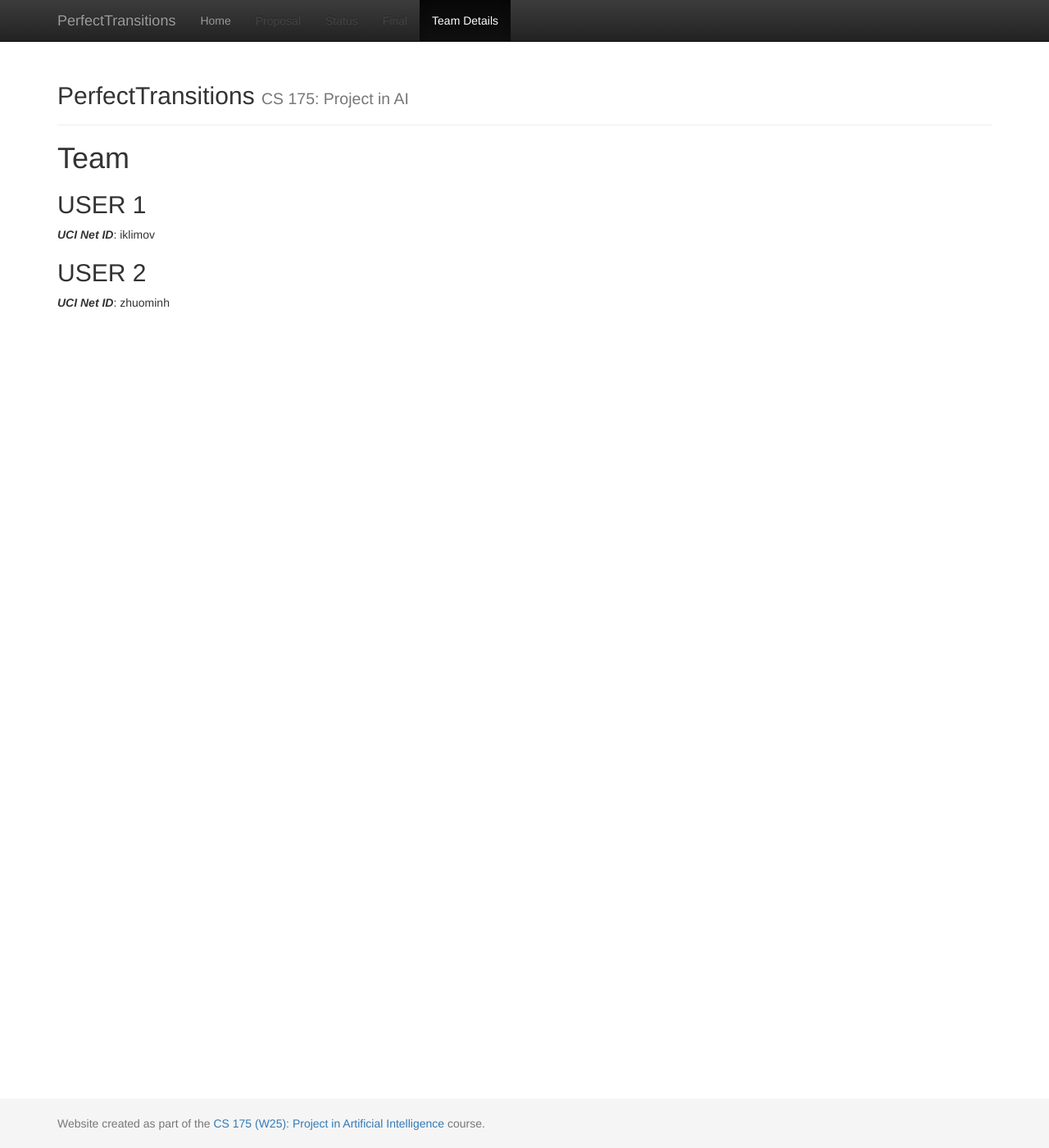
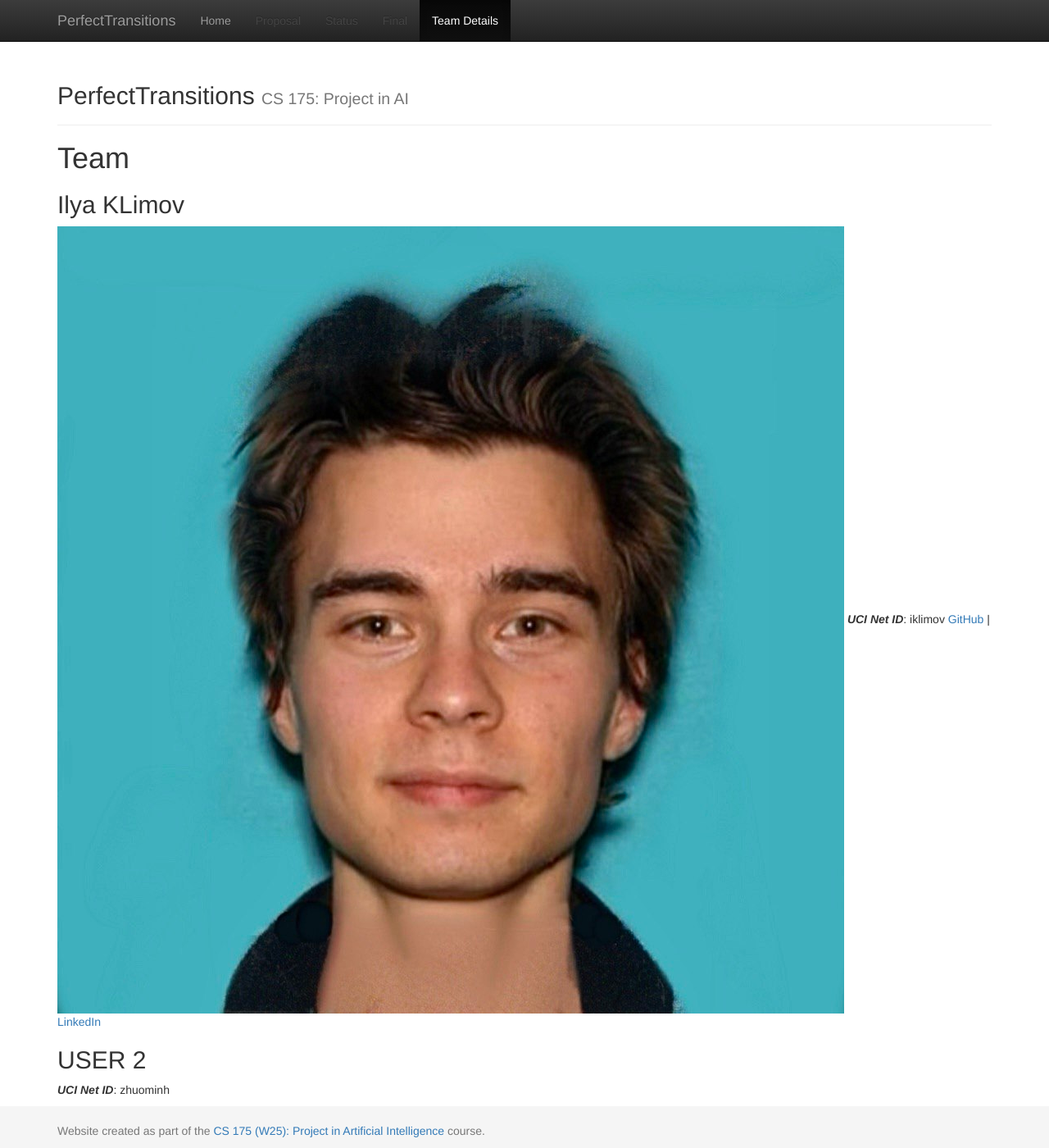
Before and after one commit to Ilya2000Klimov/PerfectTransitions, a Jekyll site: the page built from docs/team.md, in a window 1280 px wide and 1400 px high. Shown: the whole window at 82% size. Built offline with Jekyll 4.4.1, drawn with Linux system fonts in a browser that asks for light colours.

Commit message:
Added customisation for teams

```diff
--- a/docs/team.md
+++ b/docs/team.md
@@ -6,8 +6,10 @@ title:  Team
 # {{ page.title }}
 
 
-## USER 1
+## Ilya KLimov
+![Ilya KLimov Picture](./res/Ilya_Klimov.jpg)
 ***UCI Net ID***: iklimov
+[GitHub](https://github.com/ilya2000klimov) | [LinkedIn](https://www.linkedin.com/in/Ilya2K)
 
 ## USER 2
 ***UCI Net ID***: zhuominh
```
Also changed, not shown: docs/res/Ilya_Klimov.jpg (added).
